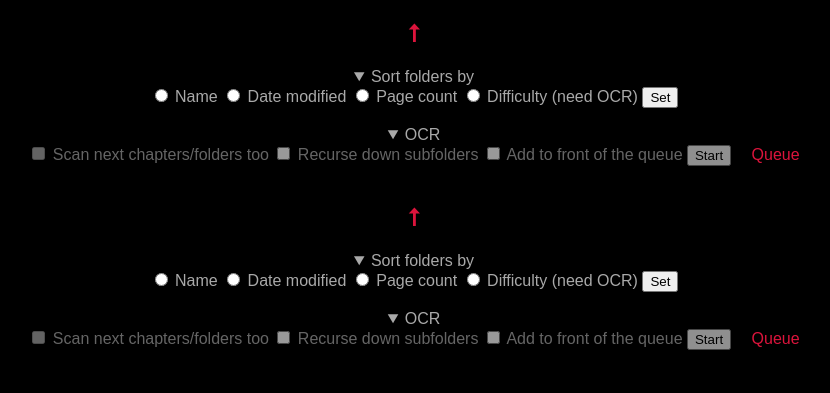
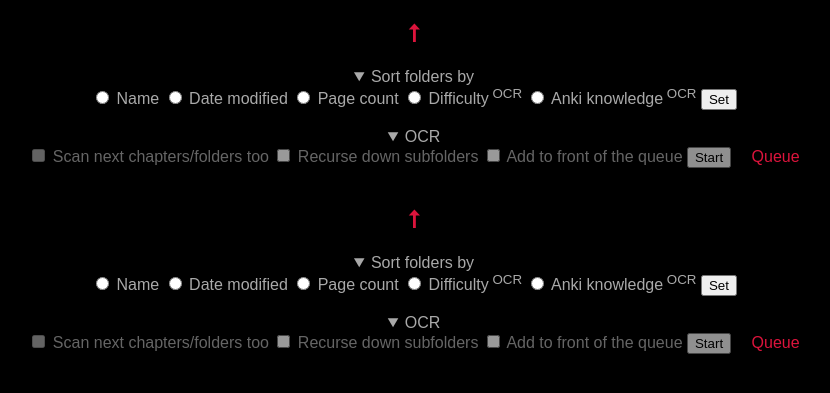
Before and after one commit to xrun1/mokutan, a FastAPI app: template mangaread2/templates/index.html.jinja in a window 1280 px wide. Shown: the top 393 px of the page, without its empty margins (226-1056 px from the left). Run offline with FastAPI, Linux system fonts and the light colour scheme; the template is opened without the code that fills it, so the values that code supplies are empty; parts of the project's set-up code (start-up, migrations or seed data) failed here and were passed over; some libraries are stand-ins or nearby versions; some web fonts are replaced.

Commit message:
Add anki knowledge sorting

```diff
--- a/mangaread2/io.py
+++ b/mangaread2/io.py
@@ -397,15 +397,17 @@ class MPath(Path):
 
     @classmethod
     def _sort(cls, sort: str, p: Iterable[Self]) -> list[Self]:
-        def ns(key: Callable[[Self], Any]) -> list[Self]:
-            return natsorted(p, key=lambda e: (key(e), e.name))
+        def ns(key: Callable[[Self], Any], invert: bool = False) -> list[Self]:
+            return natsorted(p, key=lambda e: (key(e), e.name), reverse=invert)
 
         if sort == "m":
             return ns(lambda e: e.stat().st_mtime)
+        if sort == "p":
+            return ns(lambda e: len(e.images))
         if sort == "d":
             return ns(lambda e: e.difficulty.score or math.inf)
-        if sort == "p":
-            return ns(lambda e: len(e.images))
+        if sort == "a":
+            return ns(lambda e: e.difficulty.anki_learned_percent, invert=True)
         return ns(lambda _: -1)
 
     def _sibling_chapters(self, sort: str = "") -> tuple[list[Self], int]:
--- a/mangaread2/templates/nav.html.jinja
+++ b/mangaread2/templates/nav.html.jinja
@@ -45,7 +45,11 @@
             </label>
             <label>
                 <input type=radio name=sort value=d {{check("d")}}>
-                Difficulty (need OCR)
+                Difficulty<sup> OCR</sup>
+            </label>
+            <label>
+                <input type=radio name=sort value=a {{check("a")}}>
+                Anki knowledge<sup> OCR</sup>
             </label>
             <button type=submit>Set</button>
         </form>
```
